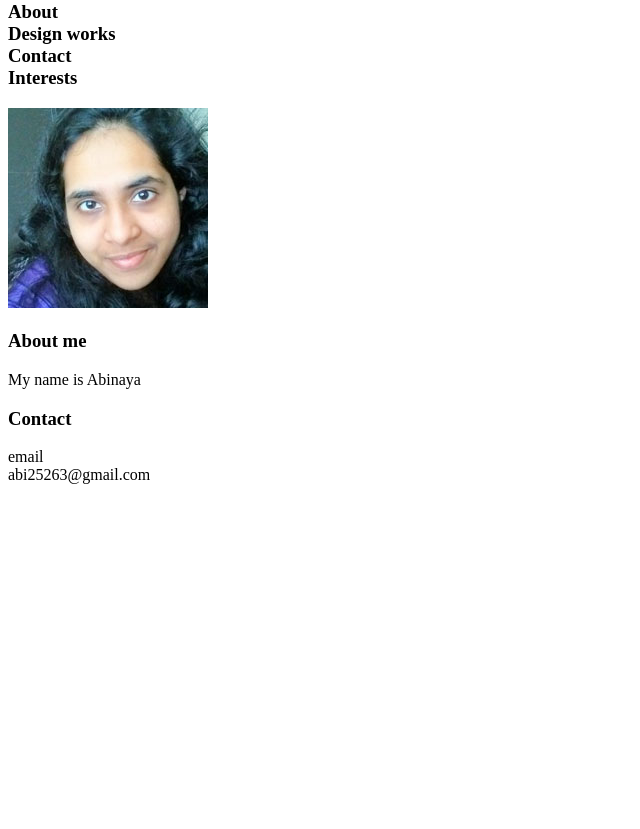
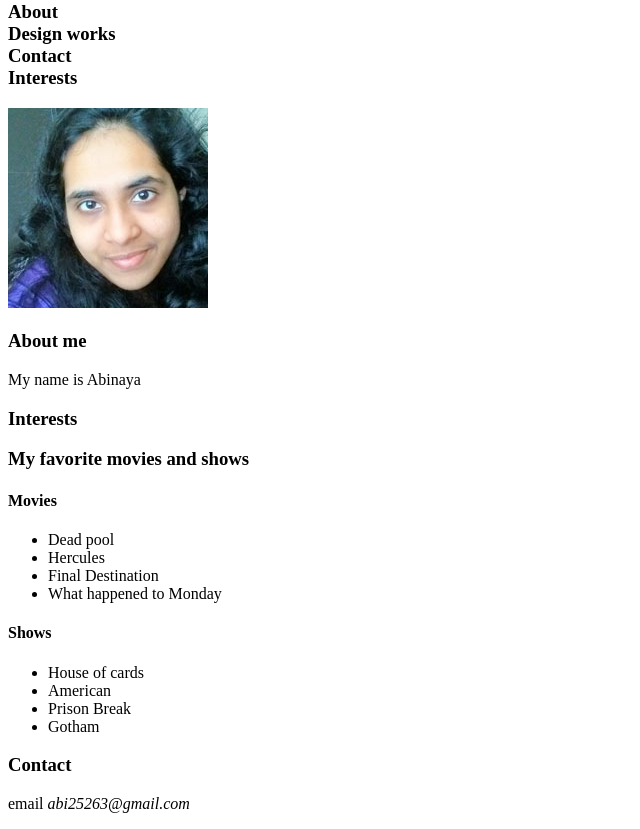
Before and after one commit to abi25263/abi25263.github.io, a plain HTML site: page index.html in a window 1280 px wide. Shown: the part 79-908 px from the top of the page, without its empty margins (0-640 px from the left). Before the commit the page ends 800 px from the top, so only its background shows below. Drawn offline with Linux system fonts and the light colour scheme.

Commit message:
Added list
Added header and list

```diff
--- a/index.html
+++ b/index.html
@@ -1,5 +1,5 @@
 <!doctype html>
-<html>
+<html lang="en">
   <head>
   <meta charset="utf-8">
   <title>My new website</title>
@@ -10,7 +10,23 @@
        <p><img src="Abinaya_Babu.jpg" width="200" height="200" alt="Abinaya" > </p>
   <h3> <bold> About me </bold> </h3>
        <p> My name is Abinaya </p>
-       <h3> <bold> Contact </bold></h3>
-       <p> email <br> abi25263@gmail.com<br> </p>
+       <h3>Interests </h3>
+       <h3> My favorite movies and shows</h3>
+       <h4> Movies</h4>
+       <ul>
+       	 <li> Dead pool</li>
+       	 <li> Hercules</li>
+       	 <li> Final Destination</li>
+       	 <li> What happened to Monday</li>
+       </ul>
+       <h4> Shows </h4>
+       <ul>
+       	 <li> House of cards</li>
+       	 <li> American</li>
+       	 <li> Prison Break</li>
+       	 <li> Gotham</li>
+       </ul>
+       <h3> Contact </h3>
+       <p> <bold> email </bold> <em>  abi25263@gmail.com </em> </p>
   </body>
 </html>
```
